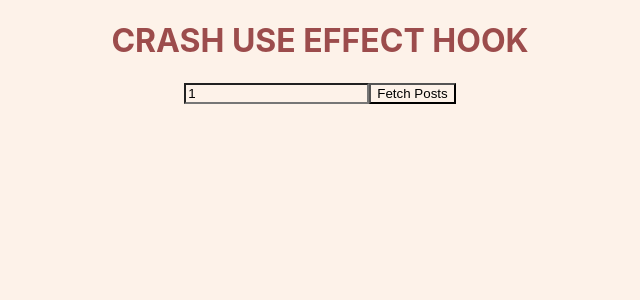
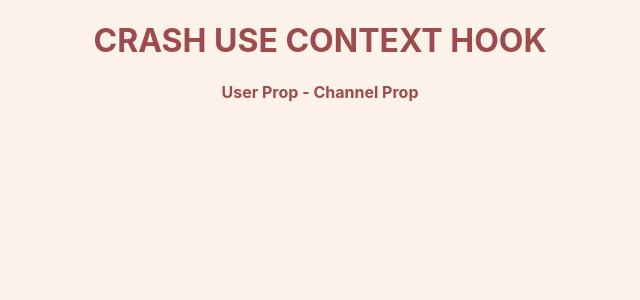
Before and after one commit to venkat-devish/crash-react-hooks, a React (Create React App) app: page / in a window 1280 px wide. Shown: the top 300 px of the page, without its empty margins (320-960 px from the left). Built offline with nearby package versions, Linux system fonts and the light colour scheme; no server answers.

Commit message:
add: context

```diff
--- a/src/App.js
+++ b/src/App.js
@@ -1,11 +1,19 @@
+import { createContext } from "react";
 import "./App.css";
-import UseEffect_D from "./components/useEffectHook/UseEffect_D";
+import Component_C from "./components/useContextHook/Component_C";
+
+export const UserContext = createContext();
+export const ChannelContext = createContext();
 
 function App() {
   return (
     <div className="App">
-      <h1>CRASH USE EFFECT HOOK</h1>
-      <UseEffect_D />
+      <h1>CRASH USE CONTEXT HOOK</h1>
+      <UserContext.Provider value={"User Prop"}>
+        <ChannelContext.Provider value={"Channel Prop"}>
+          <Component_C />
+        </ChannelContext.Provider>
+      </UserContext.Provider>
     </div>
   );
 }
--- /dev/null
+++ b/src/components/useContextHook/Component_C.jsx
@@ -0,0 +1,12 @@
+import React from "react";
+import Component_E from "./Component_E";
+
+const Component_C = () => {
+  return (
+    <div>
+      <Component_E />
+    </div>
+  );
+};
+
+export default Component_C;
--- /dev/null
+++ b/src/components/useContextHook/Component_E.jsx
@@ -0,0 +1,16 @@
+import React, { useContext } from "react";
+import { ChannelContext, UserContext } from "../../App";
+
+const Component_E = () => {
+  const user = useContext(UserContext);
+  const channel = useContext(ChannelContext);
+  return (
+    <div>
+      <h4>
+        {user} - {channel}
+      </h4>
+    </div>
+  );
+};
+
+export default Component_E;
```
Also changed, not shown: src/components/useContextHook/Component_F.jsx (added, +7 -0 lines).
